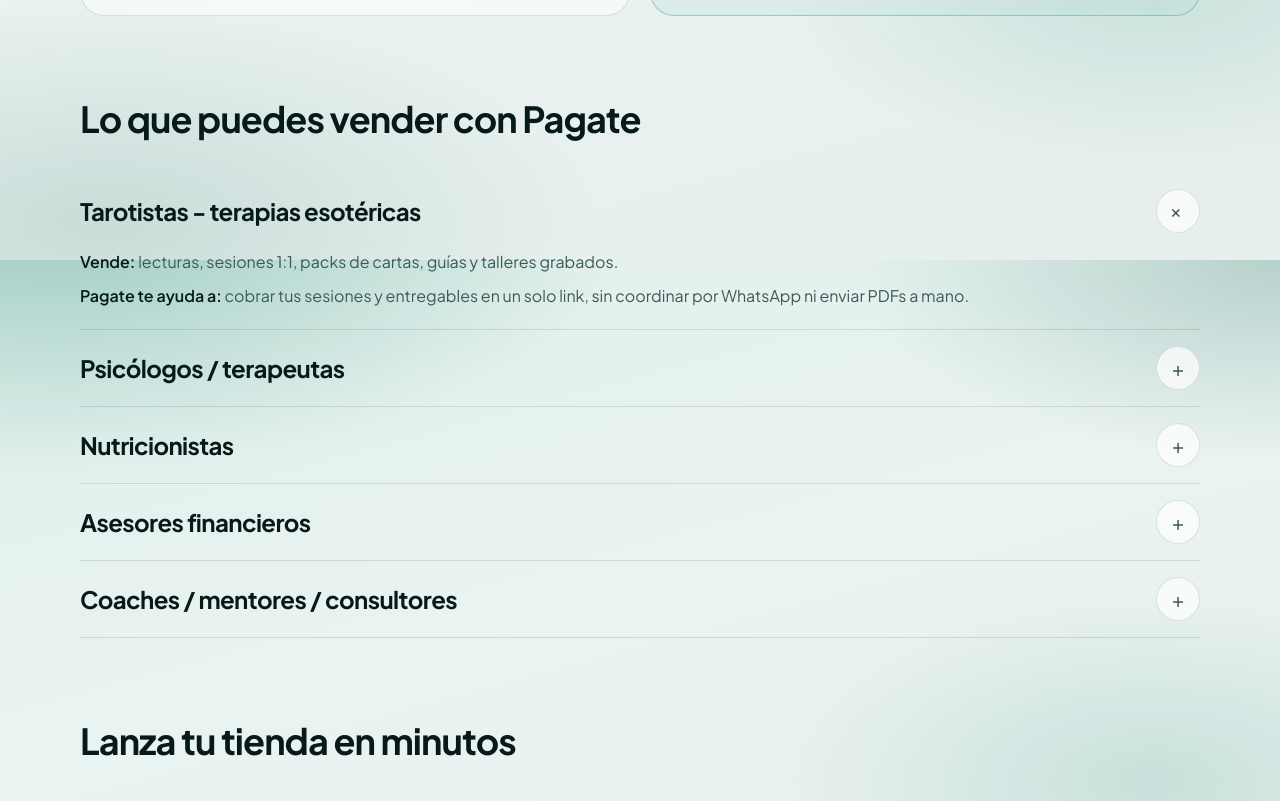
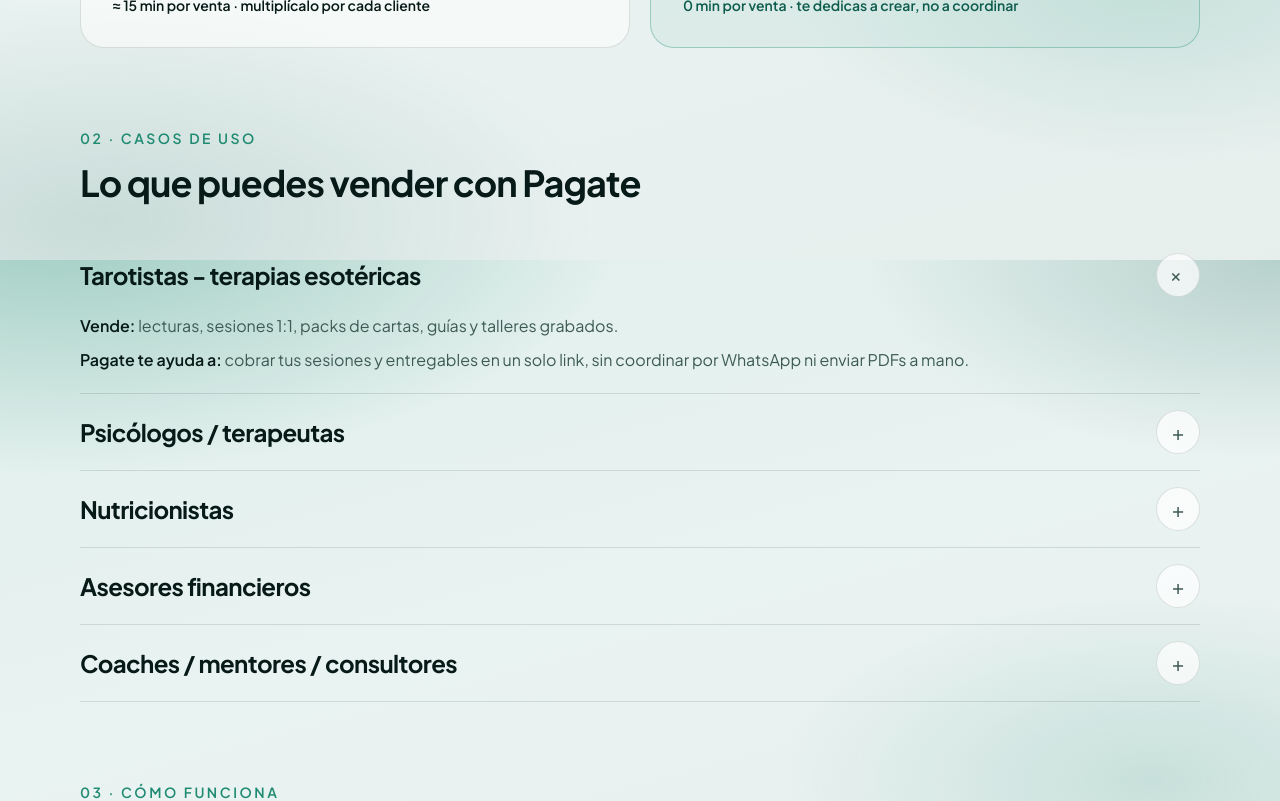
Before and after one commit to leoandrescl/pagate-app, a Next.js app: page / in a window 1280 px wide. Shown: the part 1340-2141 px from the top of the page. Built offline with nearby package versions, Linux system fonts and the light colour scheme; no server answers.

Commit message:
feat(web): landing rhythm with section bands, eyebrows and dark CTA

```diff
--- a/src/app/globals.css
+++ b/src/app/globals.css
@@ -240,6 +240,26 @@
   border-bottom: none;
 }
 
+/* Bandas de sección (landing): ritmo visual sin salir de la paleta.
+ * Paneles redondeados dentro de .shell: no pelean con la atmósfera fija. */
+.band-panel {
+  border: 1px solid var(--line);
+  border-radius: 2rem;
+  background: rgba(255, 255, 255, 0.7);
+  backdrop-filter: blur(8px);
+}
+
+.band-dark {
+  border-radius: 2rem;
+  background: linear-gradient(
+    155deg,
+    #081f1b 0%,
+    var(--teal-deep) 68%,
+    #12705a 100%
+  );
+  color: #f2faf7;
+}
+
 @media (min-width: 640px) {
   .product-row {
     grid-template-columns: 1fr auto;
--- a/src/components/landing-page.tsx
+++ b/src/components/landing-page.tsx
@@ -196,19 +196,40 @@
 function SectionHeading({
   title,
   subtitle,
+  eyebrow,
   id,
+  dark = false,
 }: {
   title: string;
   subtitle?: string;
+  eyebrow?: string;
   id?: string;
+  dark?: boolean;
 }) {
   return (
     <div className="max-w-2xl" id={id}>
-      <h2 className="font-display text-3xl leading-tight text-[var(--ink)] sm:text-4xl">
+      {eyebrow ? (
+        <p
+          className={`text-sm font-semibold uppercase tracking-[0.18em] ${
+            dark ? "text-[var(--mint)]" : "text-[var(--teal)]"
+          }`}
+        >
+          {eyebrow}
+        </p>
+      ) : null}
+      <h2
+        className={`font-display mt-3 text-3xl leading-tight sm:text-4xl ${
+          dark ? "text-white" : "text-[var(--ink)]"
+        }`}
+      >
         {title}
       </h2>
       {subtitle ? (
-        <p className="mt-3 text-base leading-relaxed text-[var(--ink-muted)] sm:text-lg">
+        <p
+          className={`mt-3 text-base leading-relaxed sm:text-lg ${
+            dark ? "text-white/75" : "text-[var(--ink-muted)]"
+          }`}
+        >
           {subtitle}
         </p>
       ) : null}
@@ -398,6 +419,7 @@
         {/* 2.2 Problema */}
         <section className="mt-20">
           <SectionHeading
+            eyebrow="01 · El problema"
             title="Cobras bien, pero pierdes horas en cada venta"
             subtitle="Tienes la audiencia. Tienes el producto. Te falta una herramienta que no te obligue a hacer de secretario, cajero y mensajero."
           />
@@ -443,7 +465,10 @@
 
         {/* 2.3 Usos */}
         <section className="mt-20">
-          <SectionHeading title="Lo que puedes vender con Pagate" />
+          <SectionHeading
+            eyebrow="02 · Casos de uso"
+            title="Lo que puedes vender con Pagate"
+          />
           <div className="mt-8">
             {USE_CASES.map((item, i) => (
               <AccordionItem
@@ -466,7 +491,10 @@
 
         {/* 2.4 Cómo funciona */}
         <section className="mt-20">
-          <SectionHeading title="Lanza tu tienda en minutos" />
+          <SectionHeading
+            eyebrow="03 · Cómo funciona"
+            title="Lanza tu tienda en minutos"
+          />
           <ol className="mt-10 space-y-0">
             {STEPS.map((step, i) => (
               <li
@@ -489,23 +517,29 @@
 
         {/* 2.5 Beneficios */}
         <section className="mt-20" id="beneficios">
-          <SectionHeading title="Todo lo que necesitas para vender online, en un solo lugar" />
-          <div className="mt-10 grid gap-5 sm:grid-cols-2 lg:grid-cols-3">
+          <SectionHeading
+            eyebrow="04 · Beneficios"
+            title="Todo lo que necesitas para vender online, en un solo lugar"
+          />
+          <div className="band-panel mt-10 p-6 sm:p-10">
+            <div className="grid gap-5 sm:grid-cols-2 lg:grid-cols-3">
               {BENEFITS.map((b) => (
                 <div
                   key={b.title}
-                className="border-t border-[var(--line)] pt-5 sm:border sm:rounded-[1.25rem] sm:border-[var(--line)] sm:bg-white/50 sm:p-6 sm:pt-6 sm:backdrop-blur-sm"
+                  className="border-t border-[var(--line)] pt-5 sm:rounded-[1.25rem] sm:border sm:border-[var(--line)] sm:bg-[var(--fog)]/70 sm:p-6 sm:pt-6"
                 >
                   <h3 className="font-display text-xl text-[var(--ink)]">{b.title}</h3>
                   <p className="mt-2 text-sm leading-relaxed text-[var(--ink-muted)]">{b.body}</p>
                 </div>
               ))}
             </div>
+          </div>
         </section>
 
         {/* 2.6 Lo nuevo */}
         <section className="mt-20">
           <SectionHeading
+            eyebrow="05 · Novedades"
             title="Funciones que ya puedes usar"
             subtitle="Seguimos sumando funciones para que vendas más sin pelear con la tecnología."
           />
@@ -527,6 +561,7 @@
         {/* 2.7 Personalización */}
         <section className="mt-20" id="estilo">
           <SectionHeading
+            eyebrow="06 · Personalización"
             title="Tu tienda, tu estilo"
             subtitle="Elige un color y mira cómo cambia botones, badges y acentos en esta página. El texto oscuro se mantiene legible."
           />
@@ -572,6 +607,7 @@
         {/* 2.8 Precios */}
         <section className="mt-20" id="precios">
           <SectionHeading
+            eyebrow="07 · Precio"
             title="Prueba gratis, pásate a Pro cuando crezcas"
             subtitle="Empieza sin pagar nada: publica hasta 3 productos y haz tus primeras 5 ventas. Cuando superes ese límite, pasas a Pro y vendes sin tope."
           />
@@ -648,7 +684,7 @@
 
         {/* 2.9 FAQ */}
         <section className="mt-20" id="faq">
-          <SectionHeading title="Preguntas frecuentes" />
+          <SectionHeading eyebrow="08 · Dudas" title="Preguntas frecuentes" />
           <div className="mt-8">
             {FAQ.map((item, i) => (
               <AccordionItem
@@ -664,12 +700,18 @@
         </section>
 
         {/* CTA final */}
-        <section className="mt-20 max-w-3xl pb-8">
-          <h2 className="font-display text-3xl leading-tight text-[var(--ink)] sm:text-5xl">
+        <section className="band-dark mt-20 px-6 py-12 sm:px-12 sm:py-16">
+          <p className="text-sm font-semibold uppercase tracking-[0.18em] text-[var(--mint)]">
+            Empieza hoy
+          </p>
+          <h2 className="font-display mt-3 max-w-3xl text-3xl leading-tight text-white sm:text-5xl">
             Deja de hacer de secretario en cada venta
           </h2>
+          <p className="mt-4 max-w-xl text-base leading-relaxed text-white/75 sm:text-lg">
+            Publica tu tienda en minutos y cobra tu primera venta esta semana.
+          </p>
           <div className="mt-8 flex flex-col gap-3 sm:flex-row sm:flex-wrap">
-            <Link href={studioHref("/login")} className="btn-primary w-full justify-center !shadow-none hover:!shadow-none sm:w-auto">
+            <Link href={studioHref("/login")} className="btn-primary w-full justify-center sm:w-auto">
               Crear tu tienda
             </Link>
           </div>
```
Lines whose indentation alone changed are shown as unchanged.
